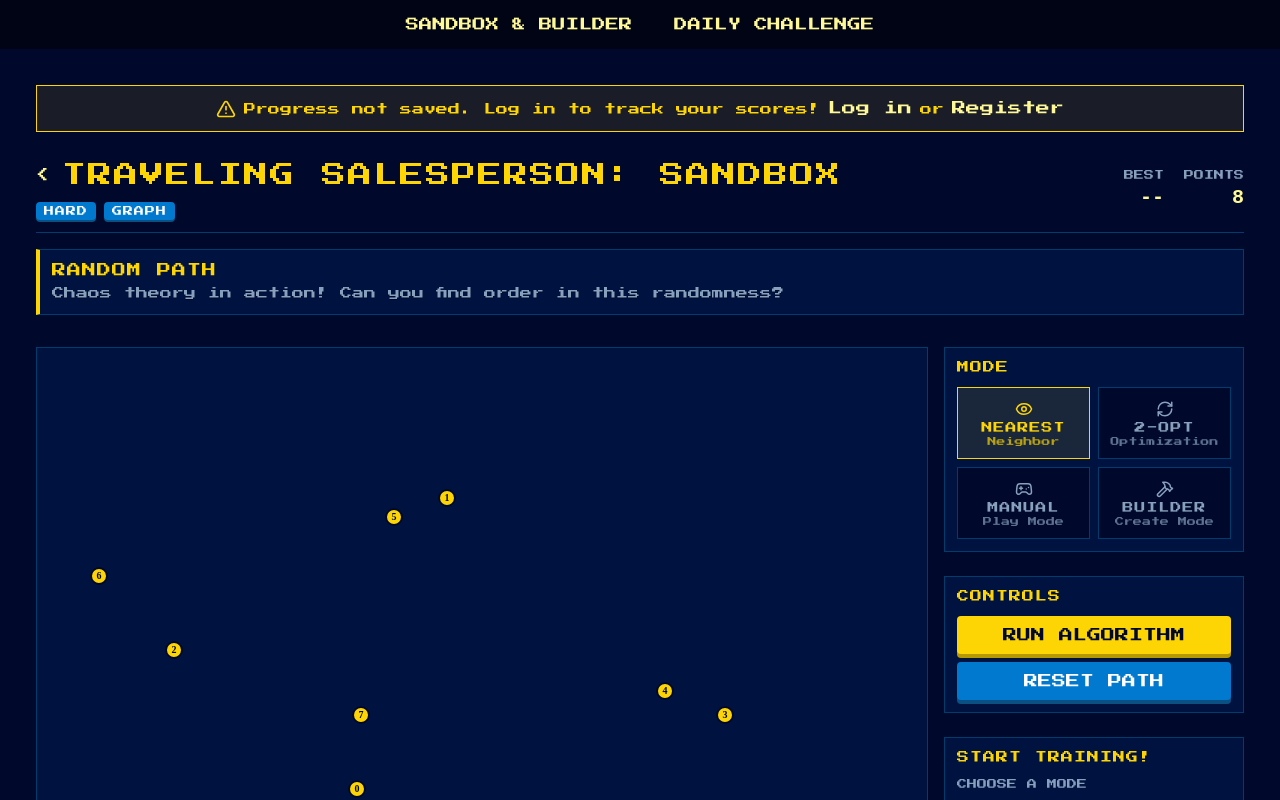
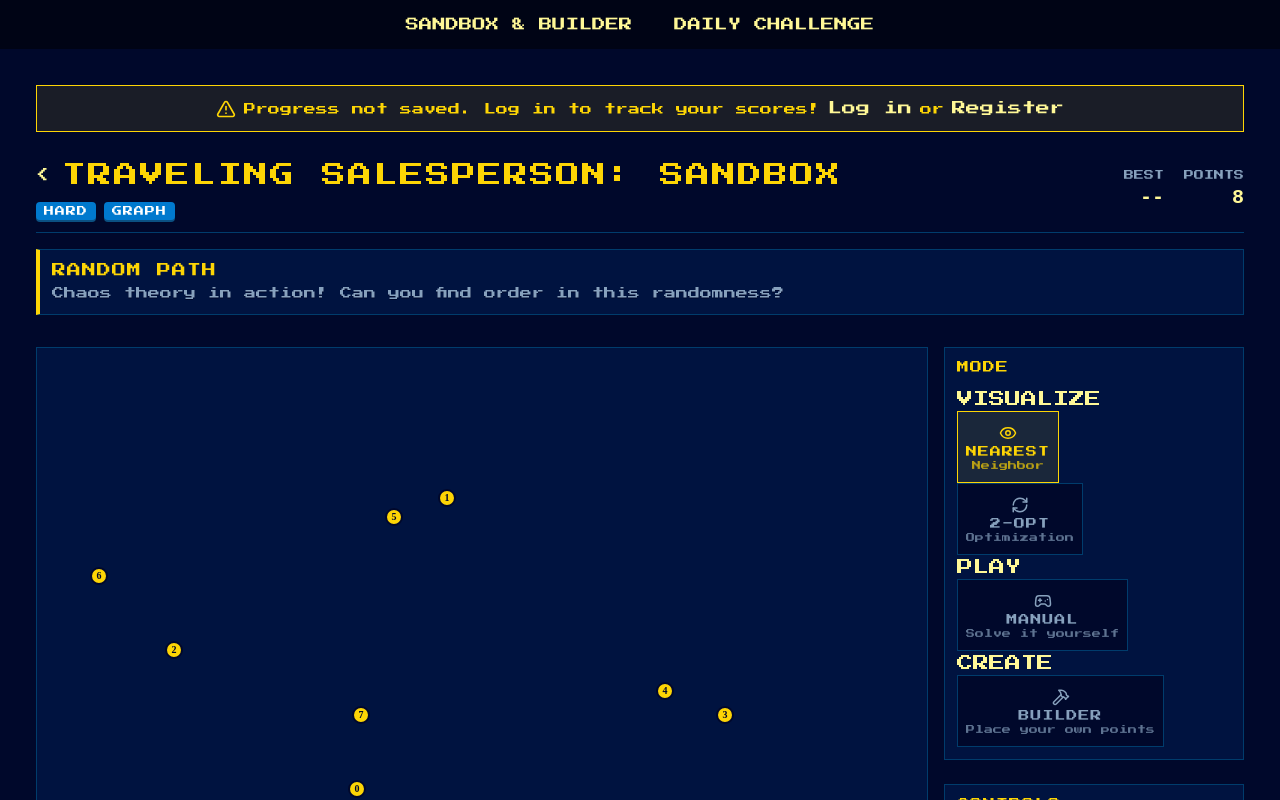
Before and after one commit to TeachingHub/algoarcade, a React app in the folder frontend/: page /games/tsp in a window 1280 px wide. Shown: the top 800 px of the page. Built offline with nearby package versions, Linux system fonts and the light colour scheme; no server answers; the HTML template or start-up script is replaced by a standard one.

Commit message:
Feature: Modified TSP Sandbox controllers

```diff
--- a/frontend/src/components/games/tsp/TSPSandboxControls.tsx
+++ b/frontend/src/components/games/tsp/TSPSandboxControls.tsx
@@ -57,22 +57,44 @@ export default function TSPControls({
         }
     };
 
-    const modes = [
+    const modeGroups = [
+        {
+            category: 'VISUALIZE',
+            categoryClass: styles.categoryVisualize,
+            modes: [
                 { key: 'nearest' as const, icon: <Eye size={18} />, label: 'NEAREST', description: 'Neighbor' },
                 { key: '2opt' as const, icon: <RefreshCw size={18} />, label: '2-OPT', description: 'Optimization' },
-        { key: 'manual' as const, icon: <Gamepad2 size={18} />, label: 'MANUAL', description: 'Play Mode' },
-        { key: 'builder' as const, icon: <Hammer size={18} />, label: 'BUILDER', description: 'Create Mode' },
+            ]
+        },
+        {
+            category: 'PLAY',
+            categoryClass: styles.categoryPlay,
+            modes: [
+                { key: 'manual' as const, icon: <Gamepad2 size={18} />, label: 'MANUAL', description: 'Solve it yourself' },
+            ]
+        },
+        {
+            category: 'CREATE',
+            categoryClass: styles.categoryCreate,
+            modes: [
+                { key: 'builder' as const, icon: <Hammer size={18} />, label: 'BUILDER', description: 'Place your own points' },
+            ]
+        },
     ];
 
     return (
         <>
             <div className={styles.controlPanel}>
                 <h3>MODE</h3>
-                <div className={styles.modeGrid}>
-                    {modes.map((mode) => (
+                <div className={styles.modeGroupContainer}>
+                    {modeGroups.map((group) => (
+                        <div key={group.category} className={styles.modeGroup}>
+                            <span className={`${styles.modeCategoryLabel} ${group.categoryClass}`}>{group.category}</span>
+                            <div className={group.modes.length > 1 ? styles.modeGridRow : ''}>
+                                {group.modes.map((mode) => (
                                     <button
                                         key={mode.key}
-                            className={`${styles.modeButton} ${algorithm === mode.key ? styles.modeButtonActive : ''}`}
+                                        className={`${styles.modeButton} ${algorithm === mode.key ? `${styles.modeButtonActive} ${group.categoryClass}` : ''}`}
                                         onClick={() => setAlgorithm(mode.key)}
                                         disabled={isRunning}
                                     >
@@ -80,6 +102,9 @@ export default function TSPControls({
                                         <span className={styles.modeLabel}>{mode.label}</span>
                                         <span className={styles.modeDescription}>{mode.description}</span>
                                     </button>
+                                ))}
+                            </div>
+                        </div>
                     ))}
                 </div>
             </div>
```
Lines whose indentation alone changed are shown as unchanged.
